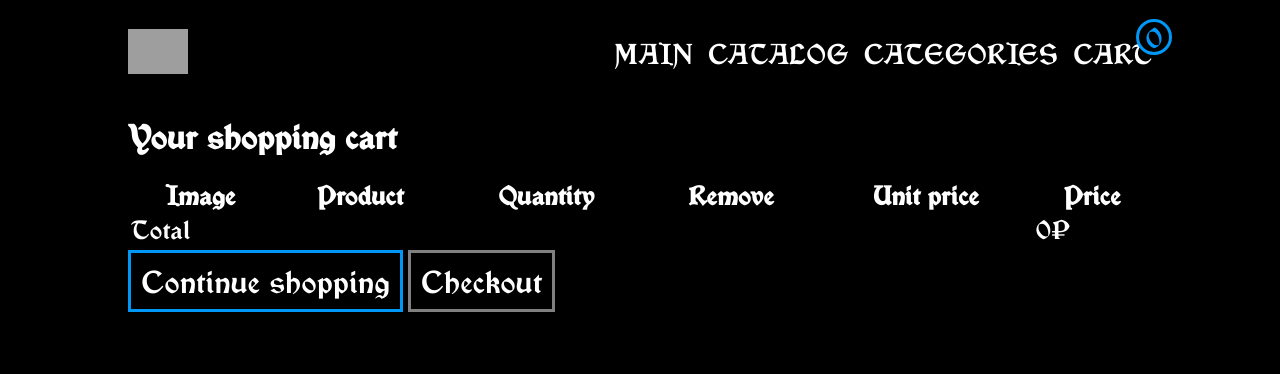
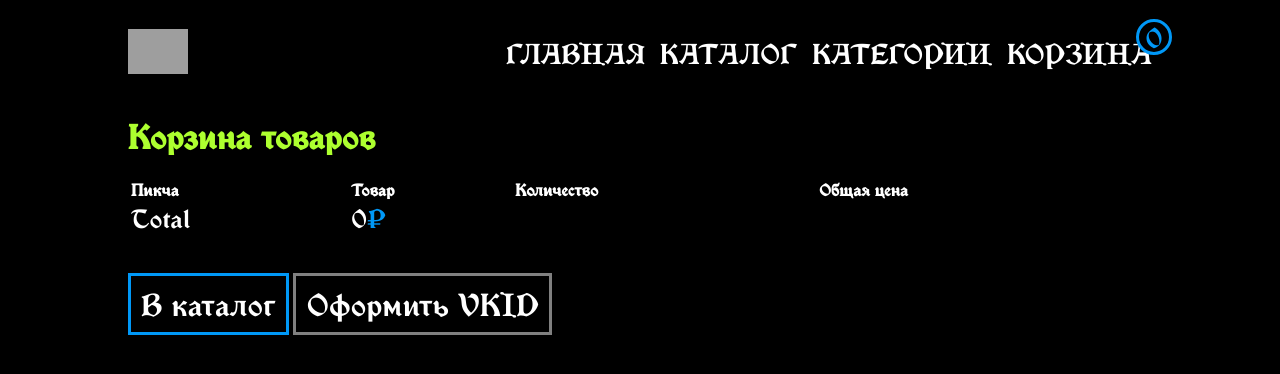
Before and after one commit to rianoneq/ZIRAEL, a Django app: template cart/templates/cart/detail.html in a window 1280 px wide. Shown: the top 374 px of the page. Run offline with Django 4.2, Linux system fonts and the light colour scheme; the template is opened without the code that fills it, so the values that code supplies are empty; parts of the project's set-up code (start-up, migrations or seed data) failed here and were passed over; some libraries are stand-ins or nearby versions; grey boxes are pictures that could not be loaded.

Commit message:
updating cart: dynamic uploading cart and better styles

```diff
--- a/cart/templates/cart/count.html
+++ /dev/null
@@ -1 +0,0 @@
-{{ total_count }}
--- a/cart/templates/cart/detail.html
+++ b/cart/templates/cart/detail.html
@@ -1,45 +1,55 @@
 {% extends 'base.html' %}
 {% load static %}
 {% block content %}
-<h1>Your shopping cart</h1>
+<h1 style="color: var(--general-site-color);">Корзина товаров</h1>
 <table class="cart">
   <thead>
     <tr>
-      <th>Image</th>
-      <th>Product</th>
-      <th>Quantity</th>
-      <th>Remove</th>
-      <th>Unit price</th>
-      <th>Price</th>
+      <th>Пикча</th>
+      <th>Товар</th>
+      <th>Количество</th>
+      <th>Общая цена</th>
+      <th></th>
     </tr>
   </thead>
   <tbody>
     {% for item in cart %}
     {% with product=item.product %}
-    <tr>
+    <tr class="cart_product" style="vertical-align: middle; ">
       <td>
         <a href="{{ product.get_absolute_url }}">
-          <img src="{% if product.image %}/static/images/{{ product.image }}{% else %}/static/images/site_images/anon.png{% endif %}"
-               style="height: 50px;width:50px;">
+          <img
+            src="{% if product.image %}/static/images/{{ product.image }}{% else %}/static/images/site_images/anon.png{% endif %}"
+            style="height: 50px;width:50px;">
         </a>
       </td>
       <td>{{ product.name }}</td>
       <td>{{ item.quantity }}</td>
-      <td><a href="{% url "cart:cart_remove" product.slug%}">Remove</a></td>
-      <td class="num">{{ item.price }}₽</td>
-      <td class="num">{{ item.total_price }}₽</td>
+      <!-- <td class="num" >{{ item.price }}<div class="currency"
+        style="color:var(--officer-site-color);">₽</div>
+      </td> -->
+      <td class="num">{{ item.total_price }}₽
+        <!-- <div class="currency" style="color:var(--officer-site-color);">₽</div> -->
+      </td>
+      <td><a data-product-slug="{{ product.slug }}" class="remove_cart_product">
+        <img src="{% static 'images/site_images/delete_item_cross.svg' %}" alt="delete_product"
+             style="width: 40px;height:40px">
+      </a></td>
     </tr>
     {% endwith %}
     {% endfor %}
-    <tr class="total">
+    <tr class="total" style="margin-top: 20px;">
       <td>Total</td>
-      <td colspan="4"></td>
-      <td class="num">{{ cart.get_total_price }}₽</td>
+      <td class="total_price" style="display: flex;">{{ cart.get_total_price }}<div class="currency"
+          style="color:var(--officer-site-color);">₽</div>
+      </td>
     </tr>
   </tbody>
 </table>
-<p class="text-right">
-  <a href="/catalog" class="button light">Continue shopping</a>
-  <a href="#" class="button">Checkout</a>
+<p class="text-right" style="margin-top: 50px;">
+  <a href="/catalog" class="button light">В каталог</a>
+  <a href="#" class="button">Оформить VKID</a>
 </p>
+
+<script src="{% static 'js/cart_scripts.js' %}"></script>
 {% endblock %}
--- a/cart/urls.py
+++ b/cart/urls.py
@@ -1,9 +1,9 @@
-from django.conf.urls import url
+from django.conf.urls import re_path
 from . import views
 
 
 urlpatterns = [
-    url(r'^$', views.cart_detail, name='cart_detail'),
-    url(r'^add/(?P<product_slug>[-\w]+)&quantity=(?P<quantity>[\d]+)/$', views.cart_add, name='cart_add'),
-    url(r'^remove/(?P<product_slug>[-\w]+)/$', views.cart_remove, name='cart_remove'),
+    re_path(r'^$', views.cart_detail, name='cart_detail'),
+    re_path(r'^add/(?P<product_slug>[-\w]+)&quantity=(?P<quantity>[\d]+)$', views.cart_add, name='cart_add'),
+    re_path(r'^remove/(?P<product_slug>[-\w]+)$', views.cart_remove, name='cart_remove'),
 ]
--- a/catalog/static/css/style.css
+++ b/catalog/static/css/style.css
@@ -376,8 +376,17 @@ object-fit: cover;
   font-size: 25px;
   width: 100%;
 }
+.cart>thead>tr{
+  font-size: initial;
+}
 .cart>thead>tr>th{
-
+  text-align: left;
+}
+.cart>thead{
+  margin-bottom: 10px;
+}
+.cart>tbody>tr>td{
+  text-align: left;
 }
 .button{
   width: 200px;
--- /dev/null
+++ b/catalog/static/js/cart_scripts.js
@@ -0,0 +1,29 @@
+function deleteProduct() {
+
+  $('.remove_cart_product').click(function (e) {
+
+    let slug = this.dataset.productSlug;
+    let child = this;
+
+    console.log(slug);
+
+    $.ajax({
+      url: `/cart/remove/${slug}`,
+      type: 'get',
+
+      success: function (response) {
+        console.log(`${slug} removed! response: ${response}`);
+
+        let total_price = response['total_price']
+        let total_count = response['total_count']
+
+        child.closest('.cart_product').remove();
+        $('.cart_total').html(total_count);
+        $('.total_price').html(total_price);
+      },
+
+    });
+  });
+};
+
+deleteProduct();
--- a/catalog/templates/base.html
+++ b/catalog/templates/base.html
@@ -24,11 +24,11 @@
           <a href="/"><img src="{% static 'images/site_images/main_ava_with_text2ver.jpg' %}" alt="ava" class="ava_main"></a>
         </div>
         <ul>
-          <a href="/"><li>MAIN</li></a>
-          <a href="/catalog"><li>CATALOG</li></a>
-          <a href="/categories"><li>CATEGORIES</li></a>
+          <a href="/"><li>ГЛАВНАЯ</li></a>
+          <a href="/catalog"><li>КАТАЛОГ</li></a>
+          <a href="/categories"><li>КАТЕГОРИИ</li></a>
           {% with total_items=cart|length %}
-            <a href="/cart" style="position: relative;"><li>CART</li>
+            <a href="/cart" style="position: relative;"><li>КОРЗИНА</li>
               <div class="cart_total">{{ total_items }}</div>
               </a>
           {% endwith %}
@@ -48,14 +48,20 @@
               <a href="{{ request.path }}?page={{ page_obj.previous_page_number }}">PREV</a>
             {% endif %}
             <span class="page-current"style="display: flex;">
-              <!-- {% for n in page_obj.paginator.page_range %}
+              {% for n in page_obj.paginator.page_range %}
                 <div class="pag-objqw">
-                  {{n}}
-                  <div class="" style="width: 20px;height:20px;background-color: blue;border-radius: 50%;margin-right: 10px;"></div>
+
+                  <a href="?page={{ n }}">
+                    {% if n == page_obj.number %}
+                    <div class="" style="width: 20px;height:20px;background-color: red;border-radius: 50%;margin-right: 10px;"></div>
+
+                    {% else %}
+                    <div class="" style="width: 20px;height:20px;background-color: blue;border-radius: 50%;margin-right: 10px;"></div>
+                    {% endif %}
 
                   </a>
                 </div>
-              {% endfor %} -->
+              {% endfor %}
               Page {{ page_obj.number }} of {{ page_obj.paginator.num_pages }}.
             </span>
             {% if page_obj.has_next %}
--- a/catalog/templates/catalog/category_list.html
+++ b/catalog/templates/catalog/category_list.html
@@ -3,7 +3,7 @@
 {% block content %}
 <div class="categories_page">
   <div class="cat_title">
-    Categories:
+    Категории:
   </div>
   {% if cats %}
     <div class="cat_list">
@@ -25,7 +25,7 @@
     </div>
   {% else %}
     <div class="no_cat">
-      No categories :(
+      Нет категорий :(
     </div>
   {% endif %}
 </div>
--- a/catalog/views.py
+++ b/catalog/views.py
@@ -53,7 +53,7 @@ class ItemDetailView(generic.DetailView):
 class RenderCatalog(generic.ListView):
 
   model = Product
-  paginate_by = 9
+  paginate_by = 3
 
   def get_context_data(self, **kwargs):
 
```
Also changed, not shown: cart/views.py (+11 -7 lines), catalog/static/js/product_scripts.js (+5 -5 lines).
